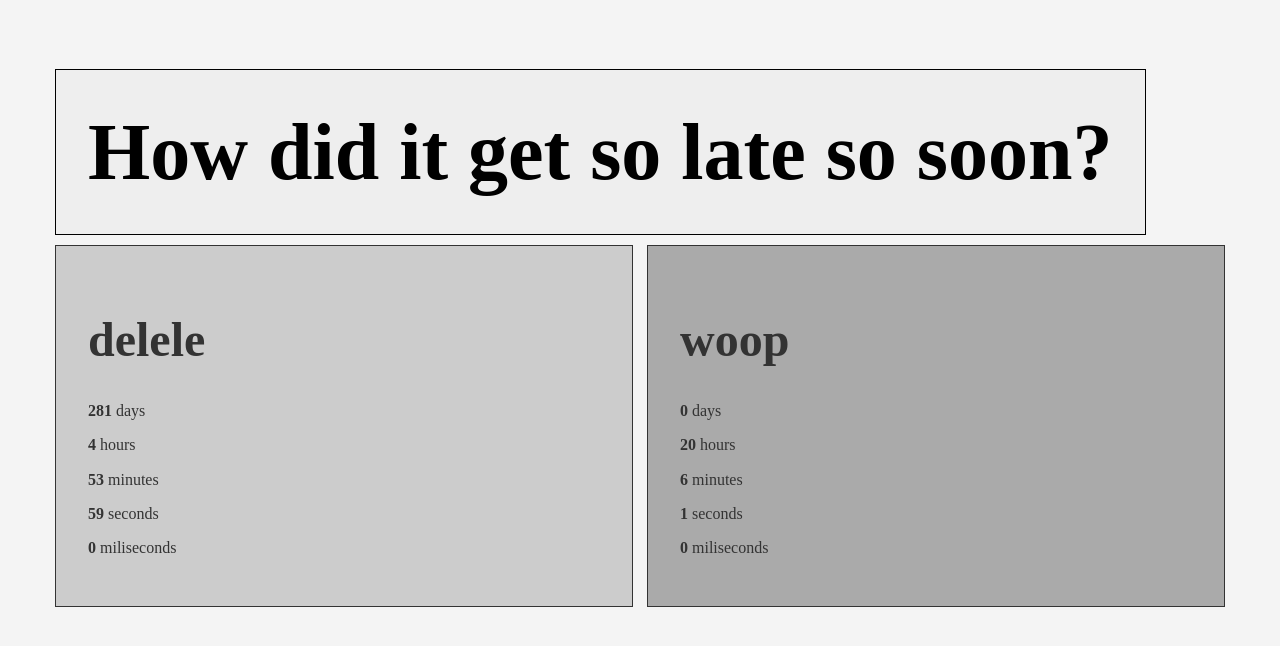
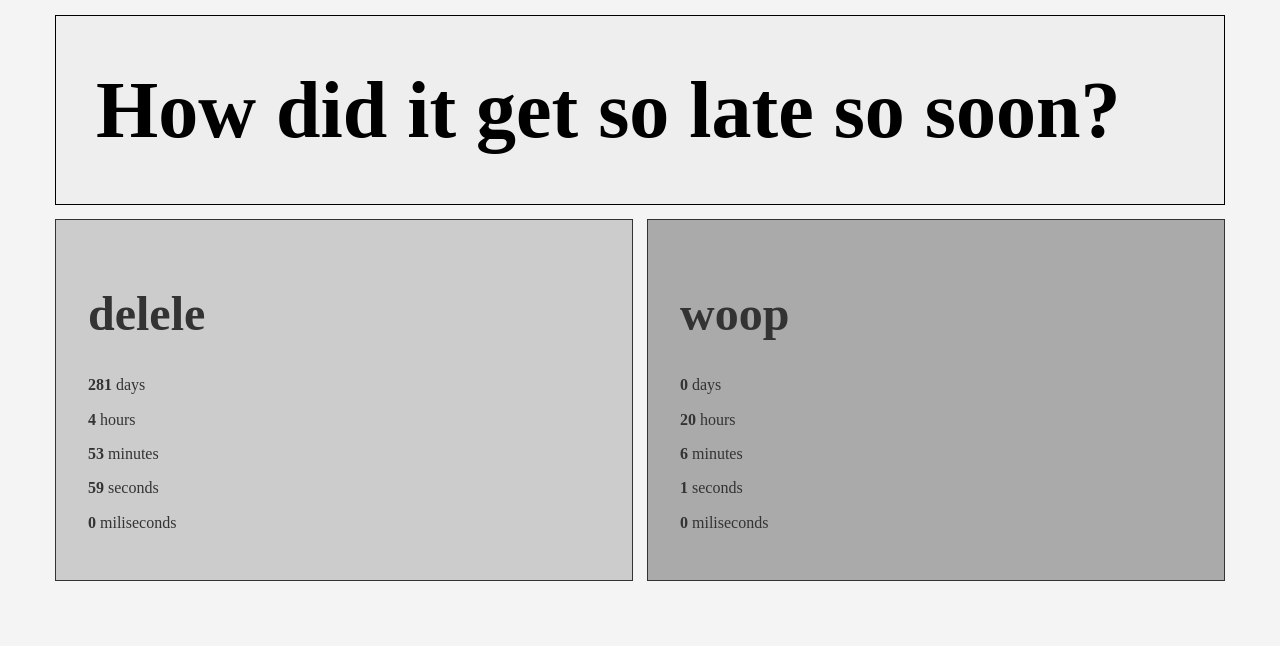
Before and after one commit to kricketune/kricketune.github.io, a plain HTML site: page index.html in a window 1280 px wide. Drawn offline with nearby package versions, Linux system fonts and the light colour scheme; a web font is replaced by a local one.

Commit message:
Fixed HTML

```diff
--- a/index.html
+++ b/index.html
@@ -20,8 +20,8 @@
 	<section class="w-100 pv3 ph3 ph4-ns">
 		<div class="mw9 center ph3-ns">
 			<div class="cf ph2-ns">
-				<div class="fl w-100pa2">
-					<h1 class="f-subheadline lh-title pa4 mb1 outline bg-light-gray">How did it get so late so soon?</h1>
+				<div class="fl w-100 pa2 outline bg-light-gray mb2">
+					<h1 class="f-subheadline lh-title pa4 mv1">How did it get so late so soon?</h1>
 				</div>
 			</div>
 		</div>
```
